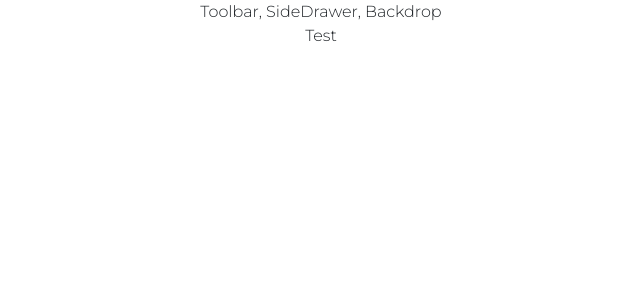
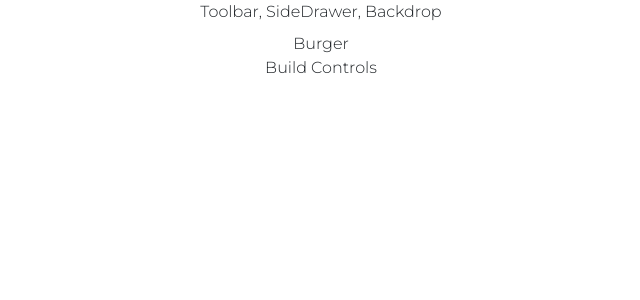
Before and after one commit to ShouryaRSharma/Burger-Builder-App, a React (Create React App) app: page / in a window 1280 px wide. Shown: the top 300 px of the page, without its empty margins (319-959 px from the left). Built offline with nearby package versions, Linux system fonts and the light colour scheme.

Commit message:
starting implementation of burger builder container

```diff
--- a/src/App.js
+++ b/src/App.js
@@ -2,6 +2,7 @@
 import './App.scss';
 
 import Layout from './components/Layout/Layout';
+import BurgerBuilder from './containers/BurgerBuilder/BurgerBuilder';
 
 require('popper.js');
 
@@ -9,7 +10,7 @@
   render() {
     return (
       <div className="App">
-        <Layout><p>Test</p></Layout>
+        <Layout><BurgerBuilder /></Layout>
       </div>
     );
   }
--- a/src/components/Layout/Layout.js
+++ b/src/components/Layout/Layout.js
@@ -1,11 +1,12 @@
 import React from 'react';
 import Aux from '../../hoc/auxiliary';
+import classes from './Layout.module.scss';
 
 const layout = (props) => {
     return(
         <Aux>
             <div>Toolbar, SideDrawer, Backdrop</div>
-            <main>
+            <main className="mt-2">
                 {props.children}
             </main>
         </Aux>
--- /dev/null
+++ b/src/components/Layout/Layout.module.scss
@@ -0,0 +1,3 @@
+// .content {
+//     margin-top: 16px;
+// }
--- /dev/null
+++ b/src/containers/BurgerBuilder/BurgerBuilder.js
@@ -0,0 +1,19 @@
+import React, { Component } from 'react';
+import Aux from '../../hoc/auxiliary';
+
+class BurgerBuilder extends Component {
+    render() {
+        return(
+            <Aux>
+                <div>
+                    Burger
+                </div>
+                <div>
+                    Build Controls
+                </div>
+            </Aux>
+        );
+    }
+}
+
+export default BurgerBuilder;
```
